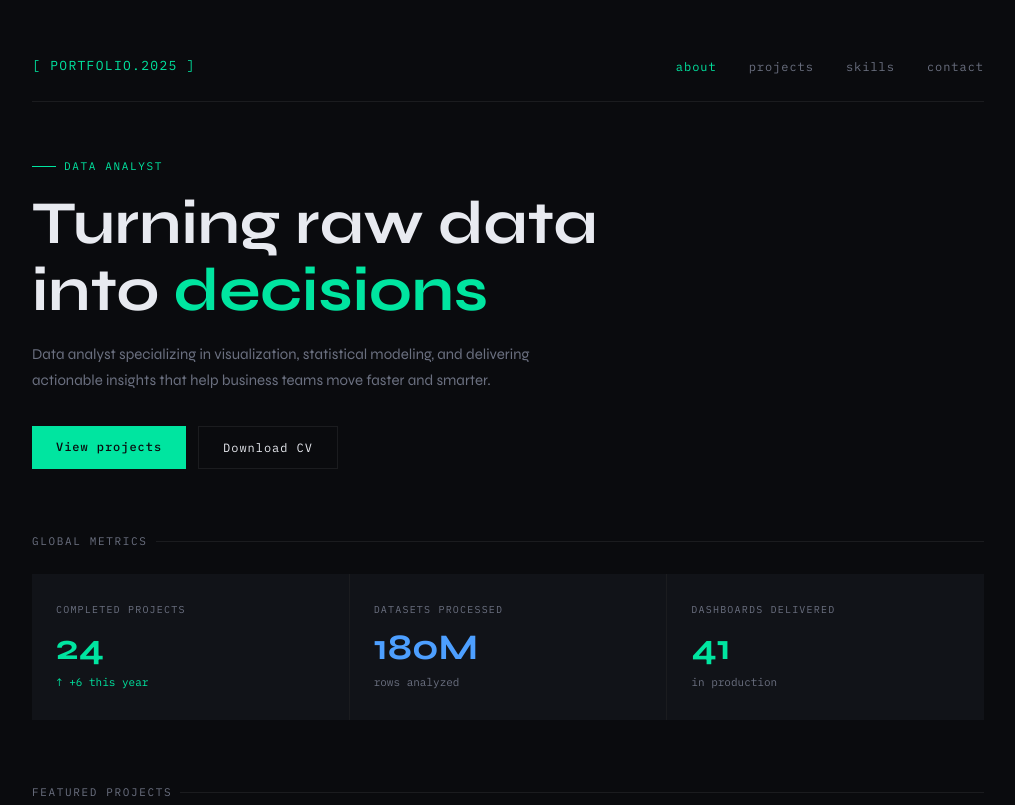
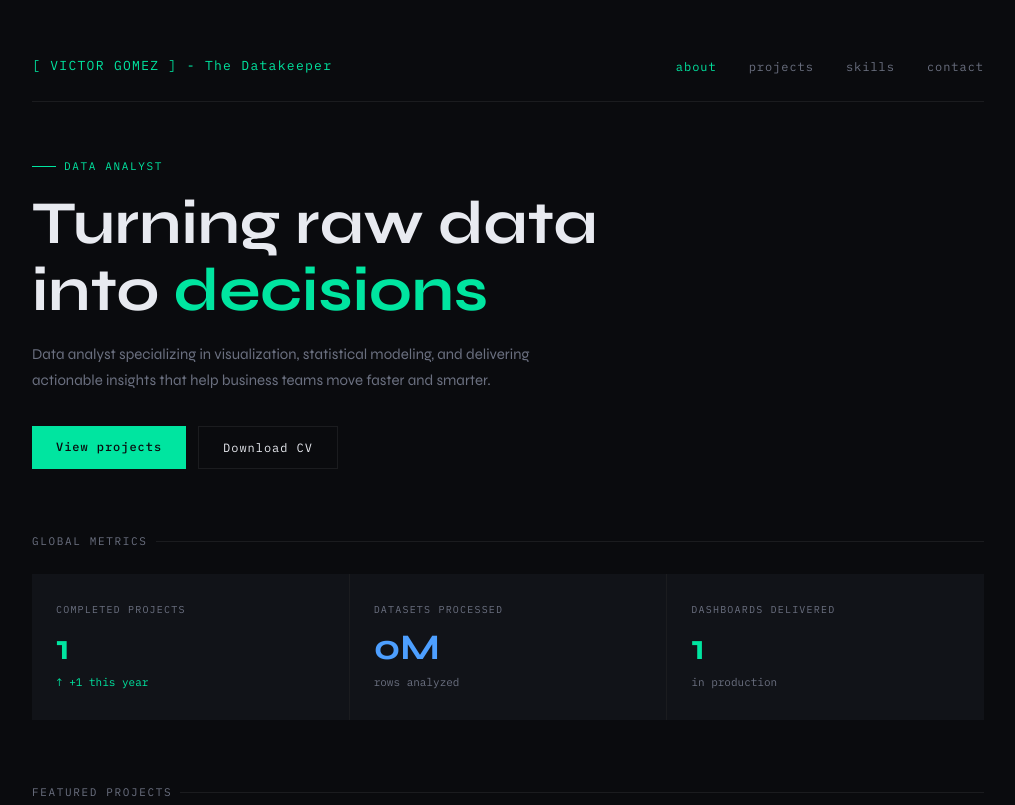
Before and after one commit to victorgomezg/victorgomezg.github.io, a plain HTML site: page index.html in a window 1280 px wide. Shown: the top 805 px of the page, without its empty margins (132-1147 px from the left). Drawn offline with Linux system fonts and the light colour scheme.

Commit message:
Update index.html

```diff
--- a/index.html
+++ b/index.html
@@ -326,7 +326,7 @@
 
   <!-- ── NAV ── -->
   <nav>
-    <div class="logo">[ PORTFOLIO.2025 ]</div>
+    <div class="logo"> [ VICTOR GOMEZ ] - The Datakeeper</div>
     <div class="nav-links">
       <a href="#bio" class="active">about</a>
       <a href="#projects">projects</a>
@@ -357,17 +357,17 @@
     <!-- ✏️ Update data-target with your real numbers -->
     <div class="kpi-card">
       <div class="kpi-label">COMPLETED PROJECTS</div>
-      <div class="kpi-value green" data-target="24" data-suffix="">0</div>
-      <div class="kpi-delta up">↑ +6 this year</div>
+      <div class="kpi-value green" data-target="1" data-suffix="">0</div>
+      <div class="kpi-delta up">↑ +1 this year</div>
     </div>
     <div class="kpi-card">
       <div class="kpi-label">DATASETS PROCESSED</div>
-      <div class="kpi-value blue" data-target="180" data-suffix="M">0</div>
+      <div class="kpi-value blue" data-target="0.5" data-suffix="M">0</div>
       <div class="kpi-delta">rows analyzed</div>
     </div>
     <div class="kpi-card">
       <div class="kpi-label">DASHBOARDS DELIVERED</div>
-      <div class="kpi-value green" data-target="41" data-suffix="">0</div>
+      <div class="kpi-value green" data-target="1" data-suffix="">0</div>
       <div class="kpi-delta">in production</div>
     </div>
   </div>
@@ -588,8 +588,7 @@
 
   <!-- ── FOOTER ── -->
   <footer>
-    <p>[ PORTFOLIO.2025 ] — Built with <span>HTML + CSS + JS</span></p>
-    <p>Deployed on <span>GitHub Pages</span></p>
+    <p>[ VICTOR GOMEZ ] — The Datakeeper</p>
   </footer>
 
 </div><!-- /portfolio -->
```
